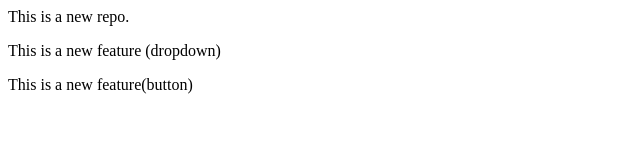
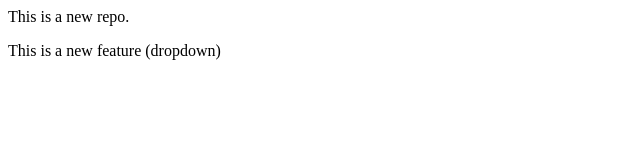
Before and after one commit to priyanshimogha/newlocalrepo, a plain HTML site: page index.html in a window 1280 px wide. Shown: the whole page, without its empty margins (0-640 px from the left). Drawn offline with Linux system fonts and the light colour scheme.

Commit message:
delete button

```diff
--- a/index.html
+++ b/index.html
@@ -1,3 +1,2 @@
 <p>This is a new repo.<p>
 <p>This is a new feature (dropdown)<p>
-<p>This is a new feature(button)<p>
```
